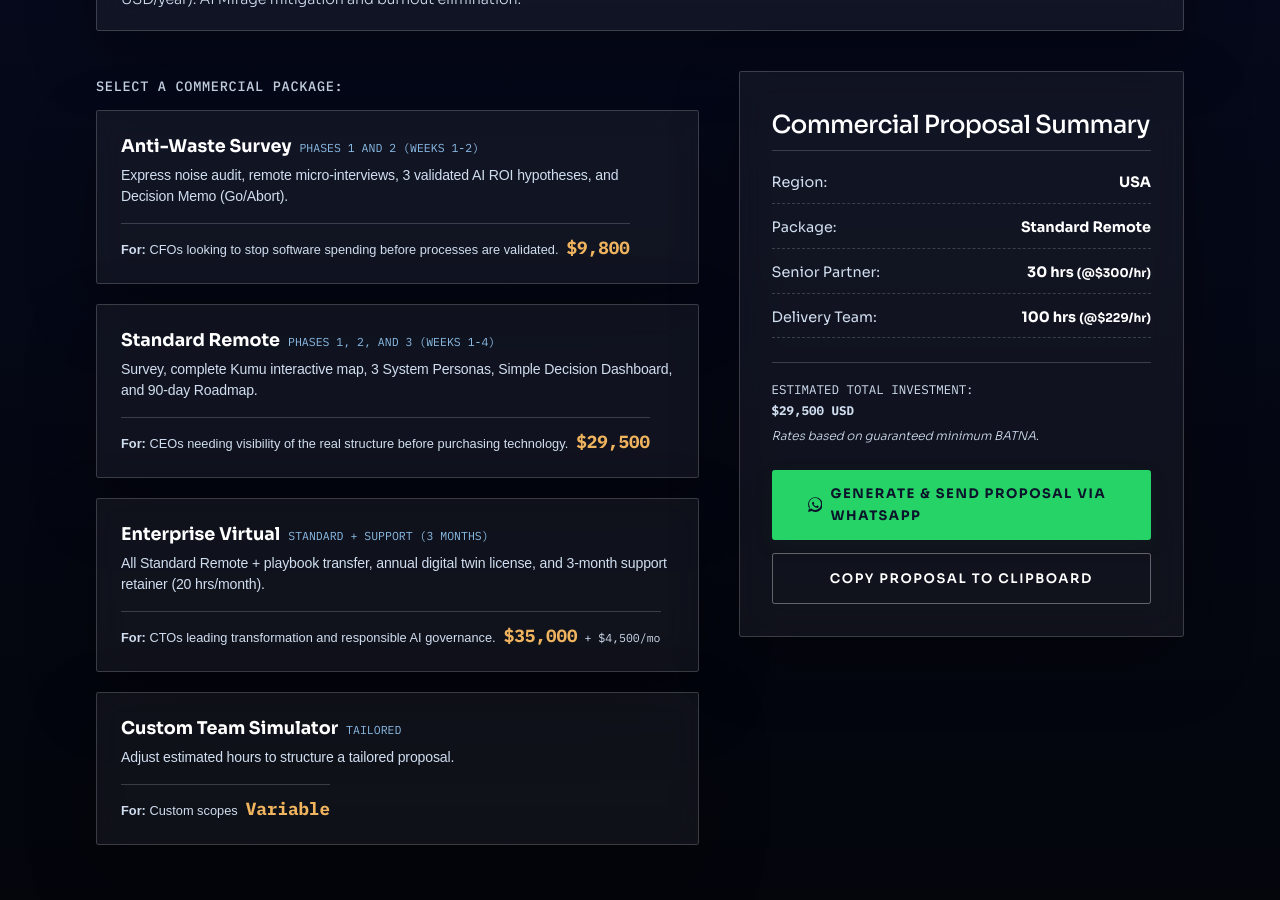
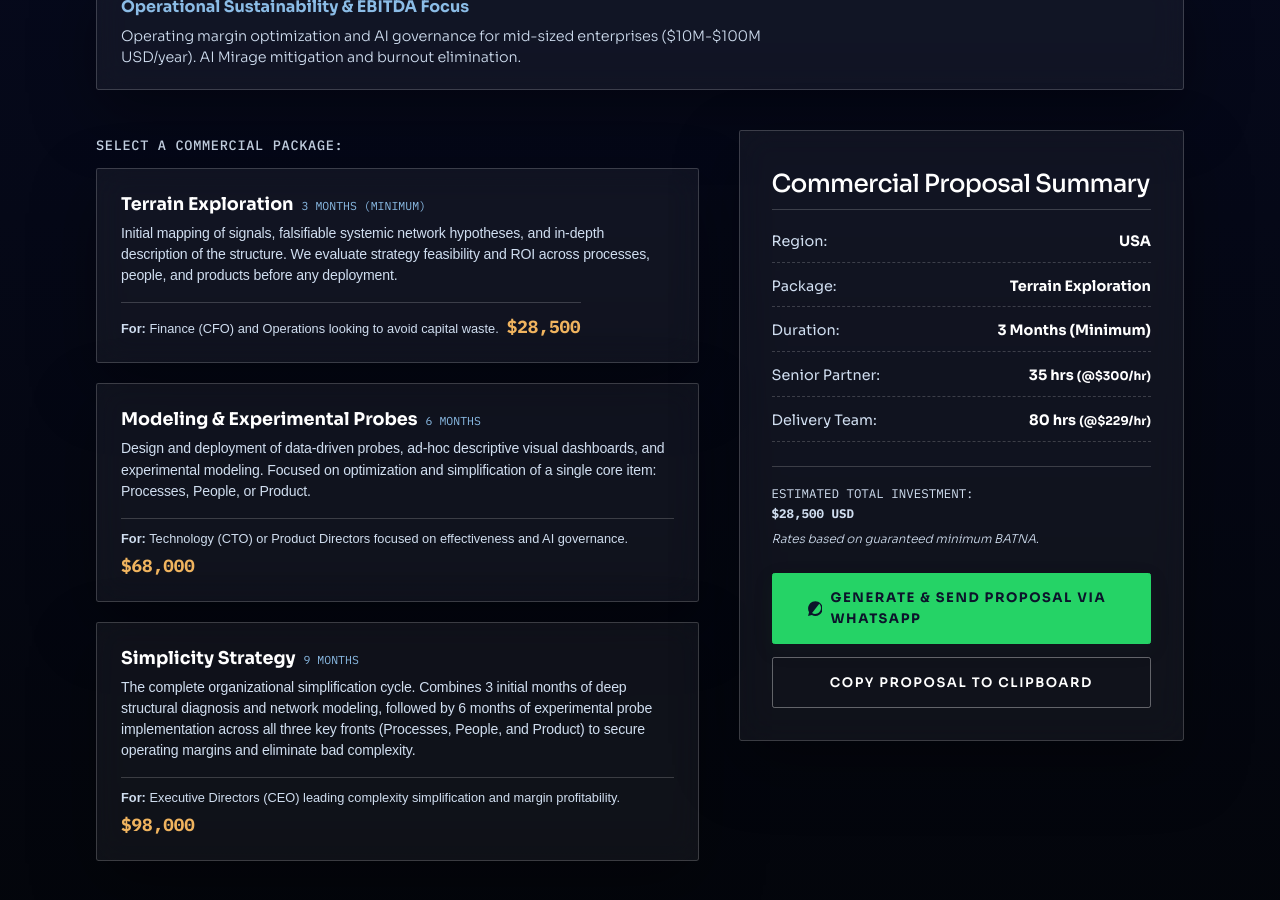
Before and after one commit to willkwolf/Thinking-as-a-Service, a React (Vite) app: page / in a window 1280 px wide. Shown: the part 9640-10540 px from the top of the page. Built offline with nearby package versions, Linux system fonts and the light colour scheme.

Commit message:
feat: productize Simplicity strategy into 3, 6, and 9-month pricing packages

```diff
--- a/src/components/sections/ProposalLayer.tsx
+++ b/src/components/sections/ProposalLayer.tsx
@@ -1,19 +1,17 @@
-import { useState, useEffect } from 'react';
+import { useState } from 'react';
 import { useI18n } from '../../hooks/useI18n';
 import { Reveal } from '../ui/Reveal';
 import './ProposalLayer.css';
 
 interface PackageItem {
-  id: string;
-  name: string;
-  phase: string;
-  desc: string;
-  partnerHours: number;
-  analystHours: number;
-  basePrice: number;
-  hasRetainer?: boolean;
-  retainerPrice?: number;
-  targetBuyer: string;
+  readonly id: string;
+  readonly name: string;
+  readonly phase: string;
+  readonly desc: string;
+  readonly partnerHours: number;
+  readonly analystHours: number;
+  readonly basePrice: number;
+  readonly targetBuyer: string;
 }
 
 export function ProposalLayer() {
@@ -23,38 +21,19 @@ export function ProposalLayer() {
   // Selected Region: usa, canada, latam
   const [region, setRegion] = useState<'usa' | 'canada' | 'latam'>('usa');
 
-  // Selected Package: sondeo, standard, enterprise, custom
-  const [selectedPack, setSelectedPack] = useState<string>('standard');
-
-  // Custom Hours (only editable when package is 'custom')
-  const [partnerHours, setPartnerHours] = useState<number>(30);
-  const [analystHours, setAnalystHours] = useState<number>(100);
+  // Selected Package: exploration, modeling, gestation
+  const [selectedPack, setSelectedPack] = useState<string>('exploration');
 
   // Copied indicator
   const [copied, setCopied] = useState(false);
 
   const activeRegion = pricing.regions[region];
   const packagesList = pricing.packages as unknown as PackageItem[];
-  const currentPack = packagesList.find((p) => p.id === selectedPack);
+  const currentPack = packagesList.find((p) => p.id === selectedPack) || packagesList[0];
 
-  // Sync hours if package changes
-  useEffect(() => {
-    if (selectedPack !== 'custom' && currentPack) {
-      setPartnerHours(currentPack.partnerHours);
-      setAnalystHours(currentPack.analystHours);
-    }
-  }, [selectedPack, currentPack]);
-
-  // Calculate pricing
-  const partnerRate = 300;
-  const analystRate = 229;
-
-  let totalPrice = partnerHours * partnerRate + analystHours * analystRate;
-
-  // Apply packaging discounts if standard packages are selected to match the base price
-  if (selectedPack === 'sondeo') totalPrice = 9800;
-  if (selectedPack === 'standard') totalPrice = 29500;
-  if (selectedPack === 'enterprise') totalPrice = 35000;
+  const partnerHours = currentPack.partnerHours;
+  const analystHours = currentPack.analystHours;
+  const totalPrice = currentPack.basePrice;
 
   // Format price
   const formatCurrency = (val: number) => {
@@ -67,37 +46,32 @@ export function ProposalLayer() {
 
   // Compile Proposal Text
   const getProposalText = () => {
-    const packageName = selectedPack === 'custom'
-      ? (locale === 'es' ? 'Configuración Personalizada' : 'Custom Team Configuration')
-      : currentPack?.name || '';
-
+    const packageName = currentPack.name;
     const regionName = activeRegion.name;
     const focusTitle = activeRegion.focusTitle;
 
     if (locale === 'es') {
       return `Hola Dr. Andrés López Astudillo,
-He estructurado una propuesta comercial interactiva en su plataforma para la región: ${regionName}.
+He estructurado una propuesta comercial en su plataforma para la región: ${regionName}.
 
-Paquete Seleccionado: ${packageName}
+Paquete Seleccionado: ${packageName} (${currentPack.phase})
 - Socio Principal / Reality Auditor: ${partnerHours} horas (@$300 USD/hr)
 - Delivery Team / Analista de Redes: ${analystHours} horas (@$229 USD/hr)
-${selectedPack === 'enterprise' ? `- Retainer de Soporte Mensual: ${formatCurrency(4500)} USD / mes\n` : ''}
 Inversión Total Estimada: ${formatCurrency(totalPrice)} USD
 Foco estratégico: ${focusTitle}
 
-Me interesa discutir el onboarding de esta exploración remota y sostenible. ¿Cuáles son los siguientes pasos?`;
+Me interesa discutir el onboarding de esta exploración remota y de simplicidad estratégica. ¿Cuáles son los siguientes pasos?`;
     } else {
       return `Hello Dr. Andrés López Astudillo,
 I have structured a commercial proposal on your platform for the region: ${regionName}.
 
-Selected Package: ${packageName}
+Selected Package: ${packageName} (${currentPack.phase})
 - Senior Partner / Reality Auditor: ${partnerHours} hours (@$300 USD/hr)
 - Delivery Team / Network Analyst: ${analystHours} hours (@$229 USD/hr)
-${selectedPack === 'enterprise' ? `- Monthly Support Retainer: ${formatCurrency(4500)} USD / month\n` : ''}
 Estimated Total Investment: ${formatCurrency(totalPrice)} USD
 Strategic Focus: ${focusTitle}
 
-I am interested in discussing the onboarding for this remote and sustainable exploration. What are the next steps?`;
+I am interested in discussing the onboarding for this remote and strategic simplicity exploration. What are the next steps?`;
     }
   };
 
@@ -146,7 +120,7 @@ I am interested in discussing the onboarding for this remote and sustainable exp
         </Reveal>
 
         <div className="proposal-grid">
-          {/* Left Column: Selector and Calculator */}
+          {/* Left Column: Selector */}
           <div className="proposal-configurator">
             <Reveal delay={0.16}>
               <h3 className="section-subtitle">{pricing.packageLabel}</h3>
@@ -169,98 +143,13 @@ I am interested in discussing the onboarding for this remote and sustainable exp
                         <span className="pack-buyer"><strong>{locale === 'es' ? 'Dirigido a:' : 'For:'}</strong> {pack.targetBuyer}</span>
                         <span className="pack-price">
                           {formatCurrency(pack.basePrice)}
-                          {pack.hasRetainer && <small> + {formatCurrency(pack.retainerPrice || 0)}/mo</small>}
                         </span>
                       </div>
                     </button>
                   );
                 })}
-
-                {/* Custom Option */}
-                <button
-                  type="button"
-                  className={`package-option-card panel ${selectedPack === 'custom' ? 'package-option-card--active' : ''}`}
-                  onClick={() => setSelectedPack('custom')}
-                >
-                  <div className="pack-header">
-                    <h4>{pricing.customTitle}</h4>
-                    <span className="pack-phase">{locale === 'es' ? 'A la medida' : 'Tailored'}</span>
-                  </div>
-                  <p className="pack-desc">{pricing.customLead}</p>
-                  <div className="pack-footer">
-                    <span className="pack-buyer"><strong>{locale === 'es' ? 'Dirigido a:' : 'For:'}</strong> {locale === 'es' ? 'Alcances específicos' : 'Custom scopes'}</span>
-                    <span className="pack-price">{locale === 'es' ? 'Variable' : 'Variable'}</span>
-                  </div>
-                </button>
               </div>
             </Reveal>
-
-            {/* Custom Hours Sliders (Only visible if Custom is selected) */}
-            {selectedPack === 'custom' && (
-              <Reveal delay={0.1}>
-                <div className="custom-hours-sliders panel">
-                  <h4>{pricing.customTitle}</h4>
-
-                  {/* Partner Hours */}
-                  <div className="slider-group">
-                    <div className="slider-header">
-                      <label htmlFor="partner-hours-input">{pricing.partnerLabel}</label>
-                      <span className="hours-value">{partnerHours} hrs</span>
-                    </div>
-                    <div className="slider-control">
-                      <button
-                        type="button"
-                        onClick={() => setPartnerHours(Math.max(5, partnerHours - 5))}
-                        className="btn-counter"
-                      >-</button>
-                      <input
-                        id="partner-hours-input"
-                        type="range"
-                        min="5"
-                        max="120"
-                        step="5"
-                        value={partnerHours}
-                        onChange={(e) => setPartnerHours(Number(e.target.value))}
-                      />
-                      <button
-                        type="button"
-                        onClick={() => setPartnerHours(Math.min(120, partnerHours + 5))}
-                        className="btn-counter"
-                      >+</button>
-                    </div>
-                  </div>
-
-                  {/* Analyst Hours */}
-                  <div className="slider-group">
-                    <div className="slider-header">
-                      <label htmlFor="analyst-hours-input">{pricing.analystLabel}</label>
-                      <span className="hours-value">{analystHours} hrs</span>
-                    </div>
-                    <div className="slider-control">
-                      <button
-                        type="button"
-                        onClick={() => setAnalystHours(Math.max(10, analystHours - 10))}
-                        className="btn-counter"
-                      >-</button>
-                      <input
-                        id="analyst-hours-input"
-                        type="range"
-                        min="10"
-                        max="300"
-                        step="10"
-                        value={analystHours}
-                        onChange={(e) => setAnalystHours(Number(e.target.value))}
-                      />
-                      <button
-                        type="button"
-                        onClick={() => setAnalystHours(Math.min(300, analystHours + 10))}
-                        className="btn-counter"
-                      >+</button>
-                    </div>
-                  </div>
-                </div>
-              </Reveal>
-            )}
           </div>
 
           {/* Right Column: Proposal Summary */}
@@ -276,7 +165,11 @@ I am interested in discussing the onboarding for this remote and sustainable exp
                   </div>
                   <div className="summary-row">
                     <span>{locale === 'es' ? 'Paquete:' : 'Package:'}</span>
-                    <strong>{selectedPack === 'custom' ? (locale === 'es' ? 'Personalizado' : 'Custom') : currentPack?.name}</strong>
+                    <strong>{currentPack.name}</strong>
+                  </div>
+                  <div className="summary-row">
+                    <span>{locale === 'es' ? 'Duración:' : 'Duration:'}</span>
+                    <strong>{currentPack.phase}</strong>
                   </div>
                   <div className="summary-row">
                     <span>{locale === 'es' ? 'Socio Principal:' : 'Senior Partner:'}</span>
@@ -286,12 +179,6 @@ I am interested in discussing the onboarding for this remote and sustainable exp
                     <span>{locale === 'es' ? 'Delivery Team:' : 'Delivery Team:'}</span>
                     <strong>{analystHours} hrs <small>(@$229/hr)</small></strong>
                   </div>
-                  {selectedPack === 'enterprise' && (
-                    <div className="summary-row retainer-row">
-                      <span>{locale === 'es' ? 'Retainer mensual (3m):' : 'Monthly retainer (3m):'}</span>
-                      <strong>{formatCurrency(4500)} / {locale === 'es' ? 'mes' : 'mo'}</strong>
-                    </div>
-                  )}
                 </div>
 
                 <div className="summary-pricing">
@@ -309,7 +196,7 @@ I am interested in discussing the onboarding for this remote and sustainable exp
                     className="btn-primary btn-whatsapp"
                   >
                     <svg viewBox="0 0 24 24" className="whatsapp-icon" fill="currentColor" xmlns="http://www.w3.org/2000/svg">
-                      <path d="M.057 24l1.687-6.163c-1.041-1.804-1.588-3.849-1.587-5.946C.06 5.348 5.397.01 12.008.01c3.202.001 6.212 1.246 8.477 3.514 2.266 2.268 3.507 5.28 3.505 8.484-.004 6.657-5.34 11.997-11.953 11.997-2.005-.001-3.973-.502-5.724-1.455L0 24zm6.59-4.846c1.66.986 3.292 1.493 4.813 1.496 5.405.002 9.8-4.366 9.803-9.75.002-2.606-.992-5.059-2.825-6.895C16.602 2.169 14.153 1.17 11.547 1.17c-5.398 0-9.789 4.369-9.792 9.75-.002 1.636.447 3.23 1.3 4.673l-1.002 3.655 3.753-.984zM16.9 14.444c-.267-.134-1.582-.78-1.828-.87-.247-.09-.427-.134-.607.134-.18.267-.697.87-.852 1.047-.157.177-.313.2-.58.067-.267-.134-1.127-.415-2.148-1.326-.793-.707-1.329-1.582-1.486-1.85-.157-.267-.017-.411.117-.544.12-.12.267-.313.4-.469.136-.156.18-.267.27-.446.09-.177.043-.334-.02-.469-.063-.134-.607-1.464-.83-2.005-.216-.522-.435-.451-.607-.46l-.517-.01c-.18 0-.472.067-.719.334-.247.267-.944.922-.944 2.25s.967 2.609 1.102 2.787c.134.178 1.9 2.9 4.603 4.07.643.278 1.144.444 1.536.568.647.206 1.233.177 1.697.108.518-.077 1.582-.647 1.806-1.272.225-.625.225-1.16.157-1.272-.068-.113-.248-.18-.515-.313z"/>
+                      <path d="M.057 24l1.687-6.163c-1.041-1.804-1.588-3.849-1.587-5.946C.06 5.348 5.397.01 12.008.01c3.202.001 6.212 1.246 8.477 3.514 2.266 2.268 3.507 5.28 3.505 8.484-.004 6.657-5.34 11.997-11.953 11.997-2.005-.001-3.973-.502-5.724-1.455L0 24zm6.59-4.846c1.66.986 3.292 1.493 4.813 1.496 5.405.002 9.8-4.366 9.803-9.75.002-2.606-.992-5.059-2.825-6.895C16.602 2.169 14.153 1.17c-5.398 0-9.789 4.369-9.792 9.75-.002 1.636.447 3.23 1.3 4.673l-1.002 3.655 3.753-.984zM16.9 14.444c-.267-.134-1.582-.78-1.828-.87-.247-.09-.427-.134-.607.134-.18.267-.697.87-.852 1.047-.157.177-.313.2-.58.067-.267-.134-1.127-.415-2.148-1.326-.793-.707-1.329-1.582-1.486-1.85-.157-.267-.017-.411.117-.544.12-.12.267-.313.4-.469.136-.156.18-.267.27-.446.09-.177.043-.334-.02-.469-.063-.134-.607-1.464-.83-2.005-.216-.522-.435-.451-.607-.46l-.517-.01c-.18 0-.472.067-.719.334-.247.267-.944.922-.944 2.25s.967 2.609 1.102 2.787c.134.178 1.9 2.9 4.603 4.07.643.278 1.144.444 1.536.568.647.206 1.233.177 1.697.108.518-.077 1.582-.647 1.806-1.272.225-.625.225-1.16.157-1.272-.068-.113-.248-.18-.515-.313z"/>
                     </svg>
                     {pricing.ctaSend}
                   </a>
--- a/src/content/site.ts
+++ b/src/content/site.ts
@@ -346,11 +346,9 @@ export const siteContent = {
     pricing: {
       eyebrow: 'PROPUESTAS COMERCIALES',
       title: 'Inversión basada en valor y horas reales del equipo',
-      lead: 'Estructura comercial remote-first y transparente. Sin bolsas de horas infinitas ni desperdicio tecnológico.',
+      lead: 'Estructura comercial remote-first y transparente. Posicionamiento competitivo contra grandes consultoras tradicionales, desafiando con rigor científico y simplicidad matemática. No asumimos proyectos a ciegas ni entramos a "volcanes" sin hipótesis previas.',
       regionLabel: 'Seleccione su región:',
       packageLabel: 'Seleccione un paquete comercial:',
-      customTitle: 'Simulador de Equipo Personalizado',
-      customLead: 'Ajuste las horas estimadas para estructurar una propuesta a su medida.',
       partnerLabel: 'Socio Principal / Reality Auditor ($300 USD / hr)',
       analystLabel: 'Delivery Team / Network Analyst & Designer ($229 USD / hr)',
       summaryTitle: 'Resumen de la Propuesta Comercial',
@@ -378,36 +376,34 @@ export const siteContent = {
       },
       packages: [
         {
-          id: 'sondeo',
-          name: 'Sondeo Anti-Desperdicio',
-          phase: 'Fases 1 y 2 (Semanas 1-2)',
-          desc: 'Auditoría express de ruido, micro-entrevistas remotas, 3 hipótesis de ROI en IA y Decision Memo (Go/Abort).',
-          partnerHours: 15,
-          analystHours: 25,
-          basePrice: 9800,
-          targetBuyer: 'CFOs que buscan evitar el gasto en software antes de validar procesos.',
+          id: 'exploration',
+          name: 'Exploración de Terreno',
+          phase: '3 Meses (Mínimo)',
+          desc: 'Mapeo inicial de señales, hipótesis sistémicas falsables de red y descripción profunda de la estructura. Evaluamos la viabilidad y el retorno de inversión de la estrategia en procesos, personas y productos antes de cualquier despliegue.',
+          partnerHours: 35,
+          analystHours: 80,
+          basePrice: 28500,
+          targetBuyer: 'Dirección Financiera (CFO) y de Operaciones buscando evitar desperdicio de capital.',
         },
         {
-          id: 'standard',
-          name: 'Standard Remoto',
-          phase: 'Fases 1, 2 y 3 (Semanas 1-4)',
-          desc: 'Sondeo, mapa interactivo Kumu completo, 3 System Personas, Tablero de Decisiones Simples y Roadmap de 90 días.',
-          partnerHours: 30,
-          analystHours: 100,
-          basePrice: 29500,
-          targetBuyer: 'CEOs que necesitan visibilidad de la estructura real antes de adquirir tecnología.',
+          id: 'modeling',
+          name: 'Modelado y Sondas Experimentales',
+          phase: '6 Meses',
+          desc: 'Diseño y despliegue de sondas basadas en datos, tableros visuales descriptivos ad-hoc y modelado experimental. Enfocado en la optimización y simplificación de un ítem único: Procesos, Personas o Producto.',
+          partnerHours: 60,
+          analystHours: 250,
+          basePrice: 68000,
+          targetBuyer: 'Dirección de Tecnología (CTO) y de Producto buscando efectividad y gobernanza de IA.',
         },
         {
-          id: 'enterprise',
-          name: 'Enterprise Virtual',
-          phase: 'Standard + Soporte (3 Meses)',
-          desc: 'Todo el Standard Remoto + Transferencia de playbooks, licencia anual de gemelo digital y retainer de soporte por 3 meses (20 hrs/mes).',
-          partnerHours: 60,
-          analystHours: 160,
-          basePrice: 35000,
-          hasRetainer: true,
-          retainerPrice: 4500,
-          targetBuyer: 'CTOs liderando transformación y gobernanza de IA responsable.',
+          id: 'gestation',
+          name: 'Estrategia Simplicity',
+          phase: '9 Meses',
+          desc: 'El ciclo completo de simplificación organizativa. Combina 3 meses de diagnóstico estructural profundo y modelado inicial de red, seguidos de 6 meses de implementación de sondas experimentales en los tres frentes clave (Procesos, Personas y Producto) para consolidar el margen y erradicar la complejidad destructiva.',
+          partnerHours: 90,
+          analystHours: 380,
+          basePrice: 98000,
+          targetBuyer: 'Dirección Ejecutiva (CEO) liderando simplificación de complejidad y rentabilidad del margen.',
         },
       ]
     },
@@ -709,11 +705,9 @@ export const siteContent = {
     pricing: {
       eyebrow: 'COMMERCIAL PROPOSAL',
       title: 'Value-based investment and real team hours',
-      lead: 'Transparent, remote-first commercial structure. No endless hourly pools, no tech waste.',
+      lead: 'Transparent, remote-first commercial structure. Competitively positioned against traditional global consultancies, challenging with scientific rigor and mathematical simplicity. We do not take projects blindly or dive into "volcanoes" without prior hypotheses.',
       regionLabel: 'Select your region:',
       packageLabel: 'Select a commercial package:',
-      customTitle: 'Custom Team Simulator',
-      customLead: 'Adjust estimated hours to structure a tailored proposal.',
       partnerLabel: 'Senior Partner / Reality Auditor ($300 USD / hr)',
       analystLabel: 'Delivery Team / Network Analyst & Designer ($229 USD / hr)',
       summaryTitle: 'Commercial Proposal Summary',
@@ -741,36 +735,34 @@ export const siteContent = {
       },
       packages: [
         {
-          id: 'sondeo',
-          name: 'Anti-Waste Survey',
-          phase: 'Phases 1 and 2 (Weeks 1-2)',
-          desc: 'Express noise audit, remote micro-interviews, 3 validated AI ROI hypotheses, and Decision Memo (Go/Abort).',
-          partnerHours: 15,
-          analystHours: 25,
-          basePrice: 9800,
-          targetBuyer: 'CFOs looking to stop software spending before processes are validated.',
+          id: 'exploration',
+          name: 'Terrain Exploration',
+          phase: '3 Months (Minimum)',
+          desc: 'Initial mapping of signals, falsifiable systemic network hypotheses, and in-depth description of the structure. We evaluate strategy feasibility and ROI across processes, people, and products before any deployment.',
+          partnerHours: 35,
+          analystHours: 80,
+          basePrice: 28500,
+          targetBuyer: 'Finance (CFO) and Operations looking to avoid capital waste.',
         },
         {
-          id: 'standard',
-          name: 'Standard Remote',
-          phase: 'Phases 1, 2, and 3 (Weeks 1-4)',
-          desc: 'Survey, complete Kumu interactive map, 3 System Personas, Simple Decision Dashboard, and 90-day Roadmap.',
-          partnerHours: 30,
-          analystHours: 100,
-          basePrice: 29500,
-          targetBuyer: 'CEOs needing visibility of the real structure before purchasing technology.',
+          id: 'modeling',
+          name: 'Modeling & Experimental Probes',
+          phase: '6 Months',
+          desc: 'Design and deployment of data-driven probes, ad-hoc descriptive visual dashboards, and experimental modeling. Focused on optimization and simplification of a single core item: Processes, People, or Product.',
+          partnerHours: 60,
+          analystHours: 250,
+          basePrice: 68000,
+          targetBuyer: 'Technology (CTO) or Product Directors focused on effectiveness and AI governance.',
         },
         {
-          id: 'enterprise',
-          name: 'Enterprise Virtual',
-          phase: 'Standard + Support (3 Months)',
-          desc: 'All Standard Remote + playbook transfer, annual digital twin license, and 3-month support retainer (20 hrs/month).',
-          partnerHours: 60,
-          analystHours: 160,
-          basePrice: 35000,
-          hasRetainer: true,
-          retainerPrice: 4500,
-          targetBuyer: 'CTOs leading transformation and responsible AI governance.',
+          id: 'gestation',
+          name: 'Simplicity Strategy',
+          phase: '9 Months',
+          desc: 'The complete organizational simplification cycle. Combines 3 initial months of deep structural diagnosis and network modeling, followed by 6 months of experimental probe implementation across all three key fronts (Processes, People, and Product) to secure operating margins and eliminate bad complexity.',
+          partnerHours: 90,
+          analystHours: 380,
+          basePrice: 98000,
+          targetBuyer: 'Executive Directors (CEO) leading complexity simplification and margin profitability.',
         },
       ]
     },
```
Also changed, not shown: src/components/sections/ProposalLayer.css (+1 -102 lines).
